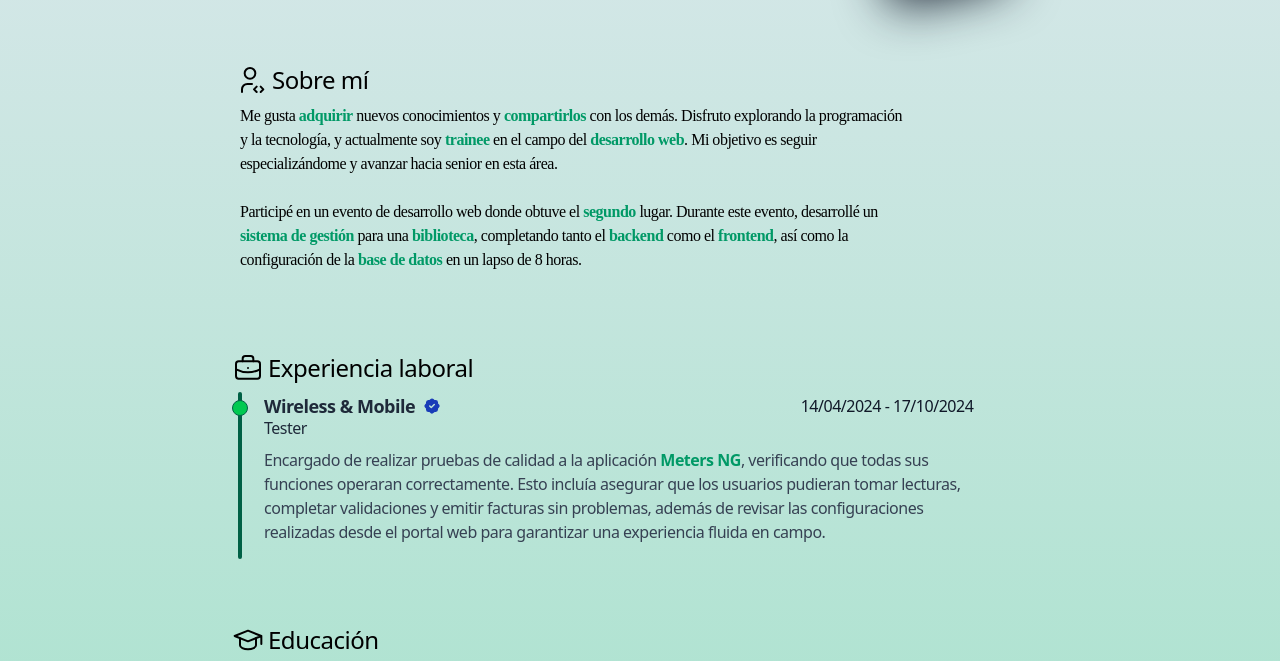
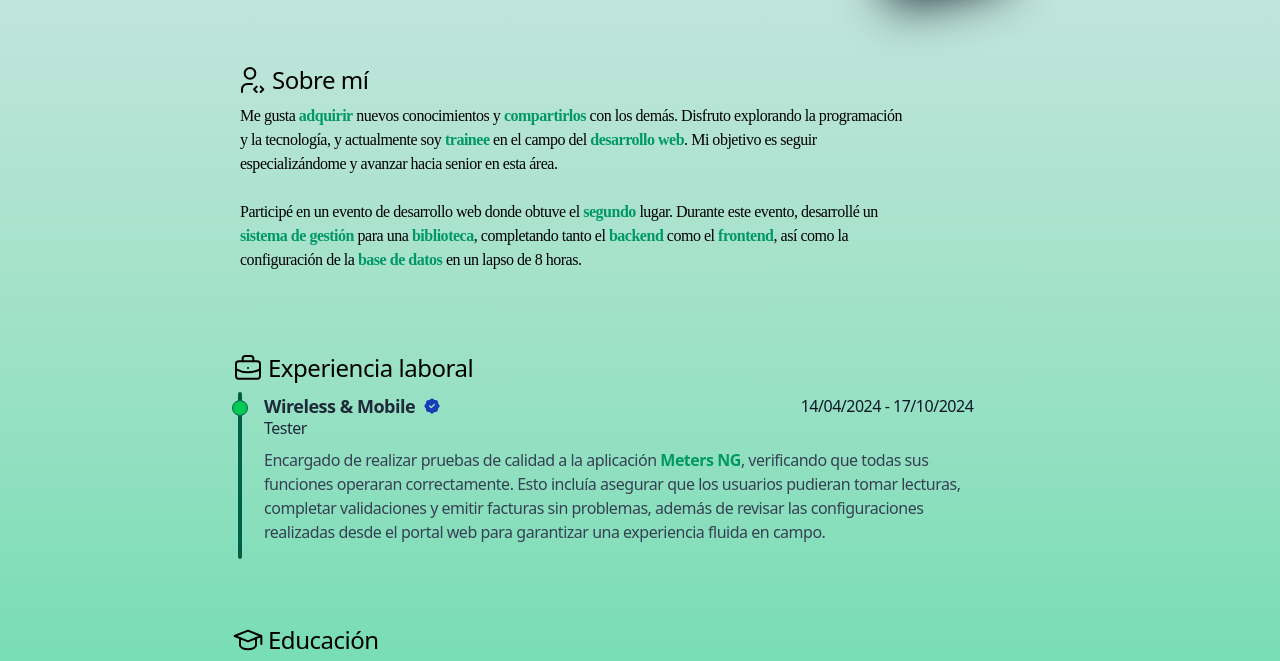
Before and after one commit to Cristian-F-M/portfolio-v2, an Astro site: page /es in a window 1280 px wide. Shown: the part 350-1011 px from the top of the page. Built offline with nearby package versions, Linux system fonts and the light colour scheme; Astro itself is replaced by a stand-in of ours.

Commit message:
Update bg gradient in body element

```diff
--- a/src/layouts/Layout.astro
+++ b/src/layouts/Layout.astro
@@ -30,7 +30,7 @@ const locale = Astro.currentLocale;
   </head>
 
   <body
-    class="min-h-screen mb-24 bg-gradient-to-b dark:from-slate-900 dark:to-emerald-900 from-slate-200 to-emerald-400 text-black dark:text-white overflow-x-hidden"
+    class="min-h-screen mb-24 bg-gradient-to-b dark:from-slate-900 dark:via-emerald-900 dark:to-slate-950 from-slate-200 via-emerald-400 to-green-200 text-black dark:text-white overflow-x-hidden"
   >
     <slot />
 
```
